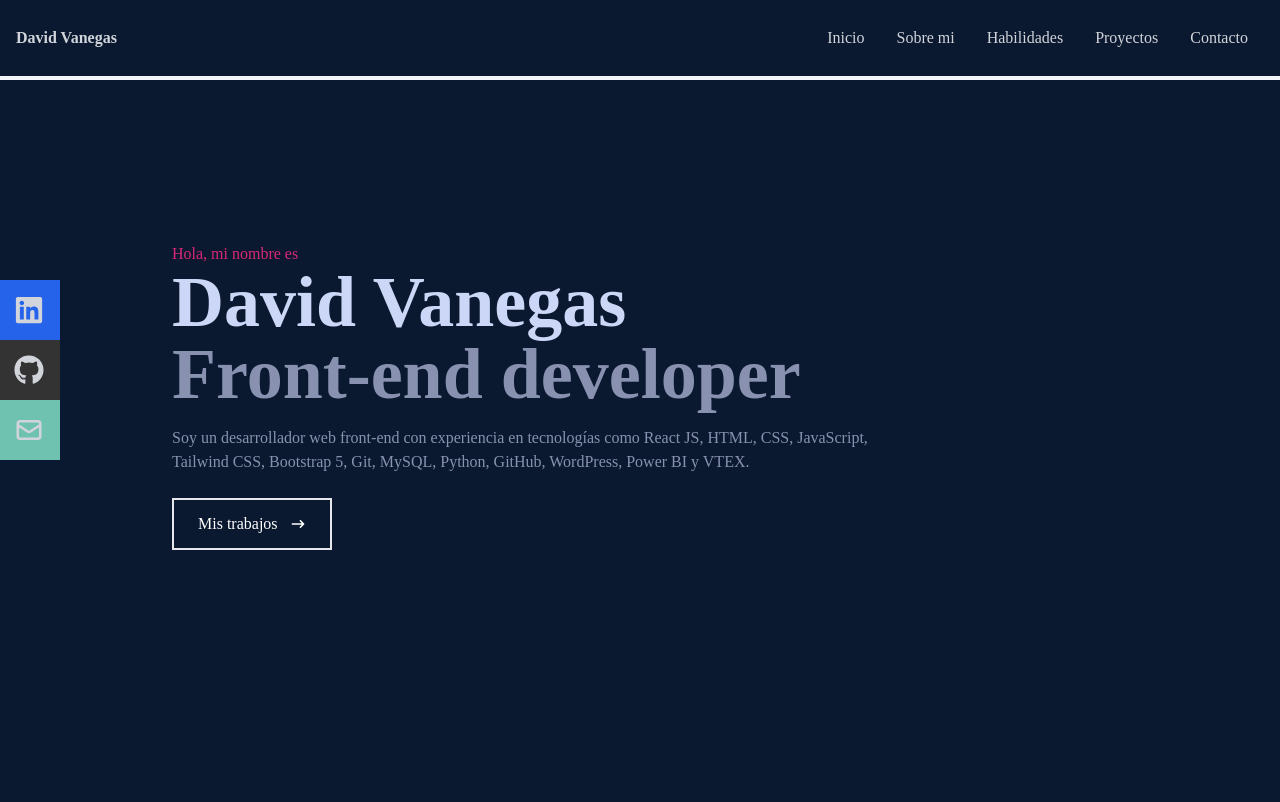
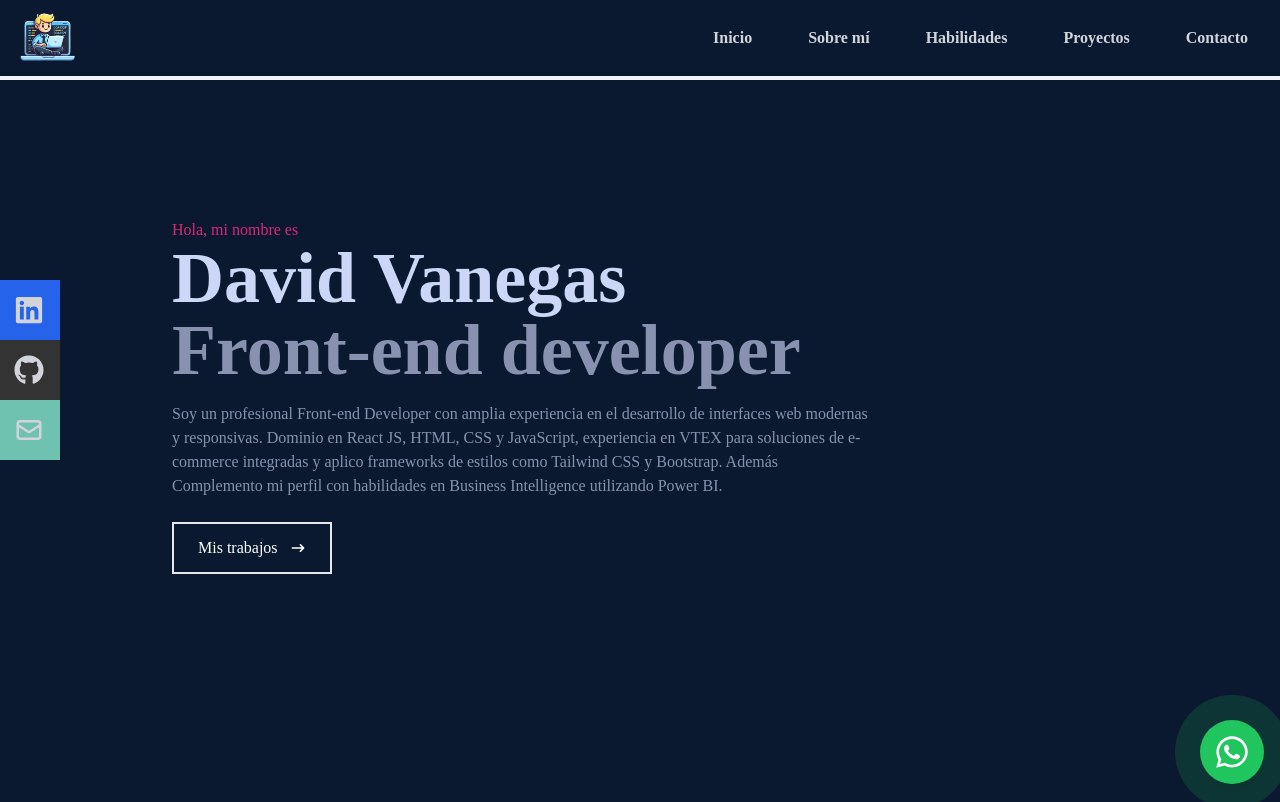
Before and after one commit to davidva1996/portafolio, a React (Create React App) app: page / in a window 1280 px wide. Shown: the top 802 px of the page. Built offline with nearby package versions, Linux system fonts and the light colour scheme.

Commit message:
Actualización del logo y mejoras en el header y escritos

```diff
--- a/package.json
+++ b/package.json
@@ -7,6 +7,7 @@
     "@testing-library/jest-dom": "^5.16.5",
     "@testing-library/react": "^13.4.0",
     "@testing-library/user-event": "^13.5.0",
+    "framer-motion": "^12.5.0",
     "react": "^18.2.0",
     "react-dom": "^18.2.0",
     "react-icons": "^4.8.0",
--- a/src/App.js
+++ b/src/App.js
@@ -4,6 +4,7 @@ import Home from "./components/Home";
 import Navbar from "./components/Navbar";
 import Skills from "./components/Skills";
 import Work from "./components/Work";
+import WhatsappButton from "./components/whatssapButton"
 
 function App() {
   return (
@@ -13,6 +14,7 @@ function App() {
      <Aboout/>
      <Skills/>
      <Work/>
+     <WhatsappButton />
      <Contact/>
     </div>
   );
--- a/src/components/Aboout.jsx
+++ b/src/components/Aboout.jsx
@@ -17,7 +17,7 @@ const Aboout = () => {
             </div>
             <div>
             <p>
-              Me considero una persona comprometida, proactiva y apasionada por el aprendizaje continuo de nuevas habilidades y tecnologías. Me adapto fácilmente a nuevos retos y entornos de trabajo, siempre buscando mejorar mis conocimientos y perfeccionar mis competencias. Me involucro al 100% en cada proyecto, aportando energía, creatividad y una gran atención a los detalles, con el objetivo de ofrecer soluciones eficientes y de alta calidad. Disfruto colaborar en equipo y enfrentar desafíos que me permiten crecer tanto personal como profesionalmente.
+            Soy una persona comprometida, proactiva y apasionada por el aprendizaje continuo de nuevas tecnologías y habilidades. Me adapto rápidamente a diferentes entornos y desafíos laborales, lo que me impulsa a perfeccionar constantemente mis competencias. Me involucro al 100% en cada proyecto, aportando energía, creatividad y una minuciosa atención a los detalles para ofrecer soluciones eficientes y de alta calidad. Además, disfruto colaborar en equipo y asumir retos que contribuyen a mi crecimiento personal y profesional.
             </p>
             </div>
           </div>
--- a/src/components/Home.jsx
+++ b/src/components/Home.jsx
@@ -15,7 +15,8 @@ const Home = () => {
          Front-end developer
       </h2>
       <p className='text-[#8892b0] py-4 max-w-[700px]'>
-      Soy un desarrollador web front-end con experiencia en tecnologías como React JS, HTML, CSS, JavaScript, Tailwind CSS, Bootstrap 5, Git, MySQL, Python, GitHub, WordPress, Power BI y VTEX.
+      Soy un profesional Front-end Developer con amplia experiencia en el desarrollo de interfaces web modernas y responsivas. Dominio en React JS, HTML, CSS y JavaScript, experiencia en VTEX para soluciones de e-commerce integradas y aplico frameworks de estilos como Tailwind CSS y Bootstrap. Además Complemento mi perfil con habilidades en Business Intelligence utilizando Power BI.
+
       </p>
       <div>
         <button className='text-white group border-2 px-6 py-3 my-2 flex items-center hover:bg-pink-600 hover:border-pink-600'>
--- a/src/components/Navbar.jsx
+++ b/src/components/Navbar.jsx
@@ -3,23 +3,41 @@ import {FaBars, FaTimes} from 'react-icons/fa'
 import {FaGithub, FaLinkedin } from 'react-icons/fa';
 import { HiOutlineMail } from 'react-icons/hi';
 import {Link} from 'react-scroll'
+import logoPrincipal from '../assets/LOGO-2.png'
 
 const Navbar = () => {
     const [nav, setNav] = useState(false)
     const handleClick = () => setNav(!nav)
   return (
-    <div className='fixed w-full h-[80px] flex justify-between items-center px-4 bg-[#0a192f] text-gray-300 border-b-4 border-gray-100 '>
-        <h2 className='font-bold'> David Vanegas </h2>
+<div className='fixed w-full h-[80px] flex justify-between items-center px-4 bg-[#0a192f] text-gray-300 border-b-4 border-gray-100'>
+  <img src={logoPrincipal} alt="Logo David Vanegas" className="h-16" />
+
 
         {/*Menu*/}
 
-        <ul className='hidden md:flex'>
-            <li className='  hover:bg-pink-600 hover:border-pink-600' ><Link  to='home' smooth={true} duration={500}>Inicio</Link></li>
-            <li className='  hover:bg-pink-600 hover:border-pink-600' ><Link to='about' smooth={true} duration={500}>Sobre mi</Link></li>
-            <li className='  hover:bg-pink-600 hover:border-pink-600' ><Link to='skills' smooth={true} duration={500}>Habilidades</Link></li>
-            <li className='  hover:bg-pink-600 hover:border-pink-600' ><Link to='work' smooth={true} duration={500}>Proyectos</Link></li>
-            <li className='  hover:bg-pink-600 hover:border-pink-600' ><Link to='contact' smooth={true} duration={500}>Contacto</Link></li>
-        </ul>
+            {/* Menu Desktop */}
+      <ul className="hidden md:flex space-x-6">
+        {[
+          { name: "Inicio", to: "home" },
+          { name: "Sobre mí", to: "about" },
+          { name: "Habilidades", to: "skills" },
+          { name: "Proyectos", to: "work" },
+          { name: "Contacto", to: "contact" },
+        ].map((item, index) => (
+          <li key={index} className="relative group">
+            <Link
+              to={item.to}
+              smooth={true}
+              duration={500}
+              className="cursor-pointer font-semibold transition-all duration-300"
+            >
+              {item.name}
+            </Link>
+            {/* Línea animada debajo */}
+            <span className="absolute left-0 bottom-0 w-0 h-[3px] bg-pink-600 transition-all duration-300 group-hover:w-full"></span>
+          </li>
+        ))}
+      </ul>
 
         {/*Hamburguer */}
 
@@ -29,37 +47,33 @@ const Navbar = () => {
 
         {/*Mobile menu */}
 
-        <ul className= {!nav ? 'hidden' : 'absolute top-0 left-0 w-full h-screen bg-[#0a192f] text-gray-300 flex flex-col justify-center items-center '} >
-        <li className='py-6 text-4xl hover:bg-pink-600 hover:border-pink-600'>
-          <Link onClick={handleClick} to='home' smooth={true} duration={500}>
-            Inicio
-          </Link>
-        </li>
-        <li className='py-6 text-4xl hover:bg-pink-600 hover:border-pink-600'>
-          {' '}
-          <Link onClick={handleClick} to='about' smooth={true} duration={500}>
-            Sobre mi
-          </Link>
-        </li>
-        <li className='py-6 text-4xl hover:bg-pink-600 hover:border-pink-600'>
-          {' '}
-          <Link onClick={handleClick} to='skills' smooth={true} duration={500}>
-            Habilidades
-          </Link>
-        </li>
-        <li className='py-6 text-4xl hover:bg-pink-600 hover:border-pink-600'>
-          {' '}
-          <Link onClick={handleClick} to='work' smooth={true} duration={500}>
-            Trabajo
-          </Link>
-        </li>
-        <li className='py-6 text-4xl hover:bg-pink-600 hover:border-pink-600'>
-          {' '}
-          <Link onClick={handleClick} to='contact' smooth={true} duration={500}>
-            Contacto
-          </Link>
-        </li>
-        </ul>
+        <ul
+  className={`${
+    !nav ? "hidden" : "absolute"
+  } top-0 left-0 w-full h-screen bg-[#0a192f] text-gray-300 flex flex-col justify-center items-center`}
+>
+  {[
+    { name: "Inicio", to: "home" },
+    { name: "Sobre mí", to: "about" },
+    { name: "Habilidades", to: "skills" },
+    { name: "Trabajo", to: "work" },
+    { name: "Contacto", to: "contact" },
+  ].map((item, index) => (
+    <li key={index} className="relative py-6 text-4xl group">
+      <Link
+        onClick={handleClick}
+        to={item.to}
+        smooth={true}
+        duration={500}
+        className="cursor-pointer font-semibold transition-all duration-300"
+      >
+        {item.name}
+      </Link>
+      {/* Línea animada debajo */}
+      <span className="absolute left-1/2 bottom-0 w-0 h-[3px] bg-pink-600 transition-all duration-300 group-hover:w-1/2 transform -translate-x-1/2"></span>
+    </li>
+  ))}
+</ul>
 
         {/* Social icons */}
         <div className='hidden lg:flex fixed flex-col top-[35%] left-0'>
--- a/src/components/Work.jsx
+++ b/src/components/Work.jsx
@@ -35,12 +35,21 @@ const Work = () => {
       <div className="pt-8 text-center ">
 
         {/* eslint-disable-next-line */}
-        <a href={item.live} target="_blank">
+        <a href={item.live} target="_blank" rel="noreferrer" >
           <button
             className="text-center rounded-lg px-4 py-3 m-2
                        bg-white text-gray-700 font-bold text-lg"
           >
             Live
+          </button>
+        </a>
+
+        <a href={item.github} target="_blank" rel="noreferrer" >
+          <button
+            className="text-center rounded-lg px-4 py-3 m-2
+                       bg-white text-gray-700 font-bold text-lg"
+          >
+            Github
           </button>
         </a>
       </div>
--- /dev/null
+++ b/src/components/whatssapButton.jsx
@@ -0,0 +1,36 @@
+import React from "react";
+import  { useState } from "react";
+import { FaWhatsapp } from "react-icons/fa";
+
+
+const WhatsappButton = () => {
+  const [hover, setHover] = useState(false);
+  return (
+    <div className="fixed bottom-4 right-4 flex items-center space-x-2">
+      {/* Mensaje emergente */}
+      {hover && (
+        <div className="bg-gray-800 text-white text-sm font-semibold py-1 px-3 rounded-lg shadow-lg transition-opacity duration-300">
+          Escribeme!
+        </div>
+      )}
+
+      <a
+        href="https://api.whatsapp.com/send?phone=573104667748&text=Hola david! quiero contactarme contigo."
+        target="_blank"
+        rel="noopener noreferrer"
+        className="relative block w-16 h-16 bg-green-500 rounded-full shadow-lg
+                   transition-all duration-300 hover:bg-green-600 flex items-center justify-center"
+        onMouseEnter={() => setHover(true)}
+        onMouseLeave={() => setHover(false)}
+      >
+        {/* Efecto de pulso */}
+        <div className="absolute w-full h-full bg-green-500 opacity-75 rounded-full animate-ping"></div>
+
+        {/* Ícono de WhatsApp */}
+        <FaWhatsapp className="text-white text-4xl relative z-10" />
+      </a>
+    </div>
+  );
+};
+
+export default WhatsappButton;
```
Also changed, not shown: src/data/data.js (+7 -7 lines), src/assets/LOGO-2.png (added), 1 other file (tests, documents, lock files or other folders).
